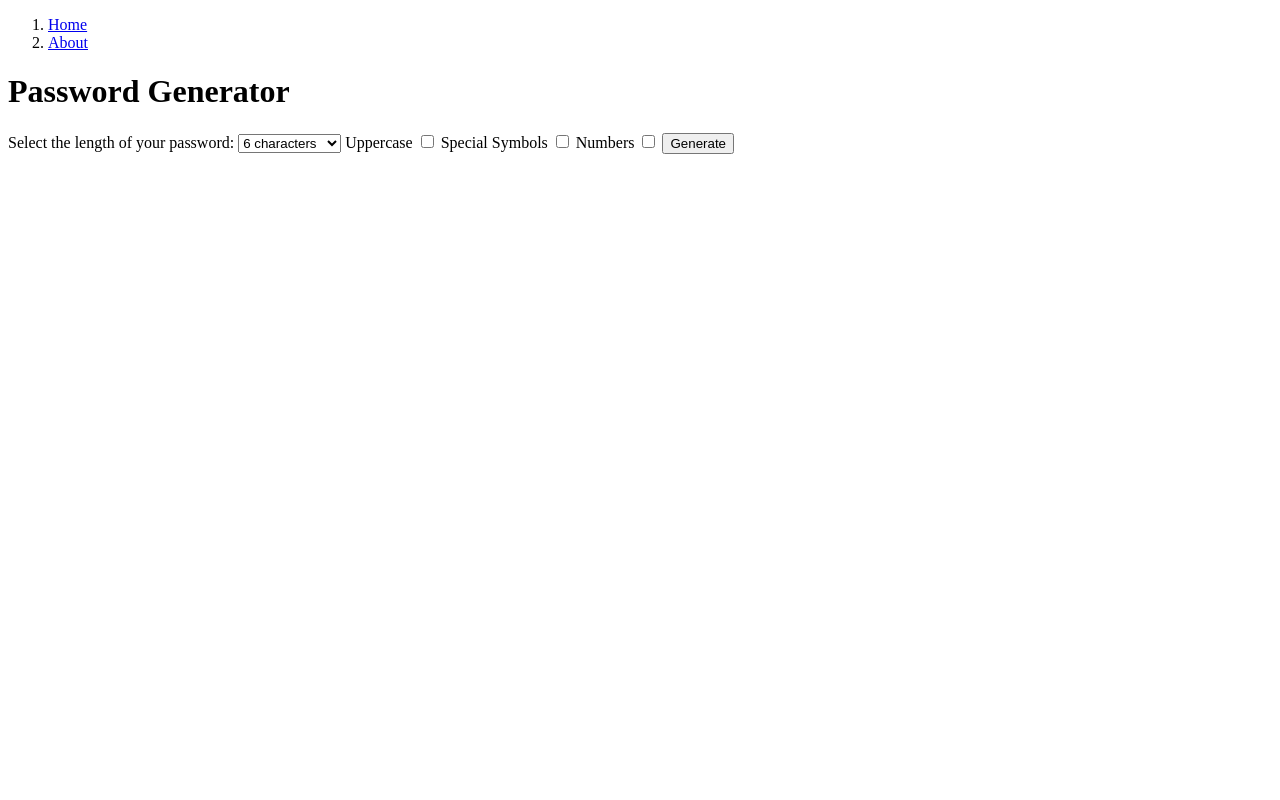
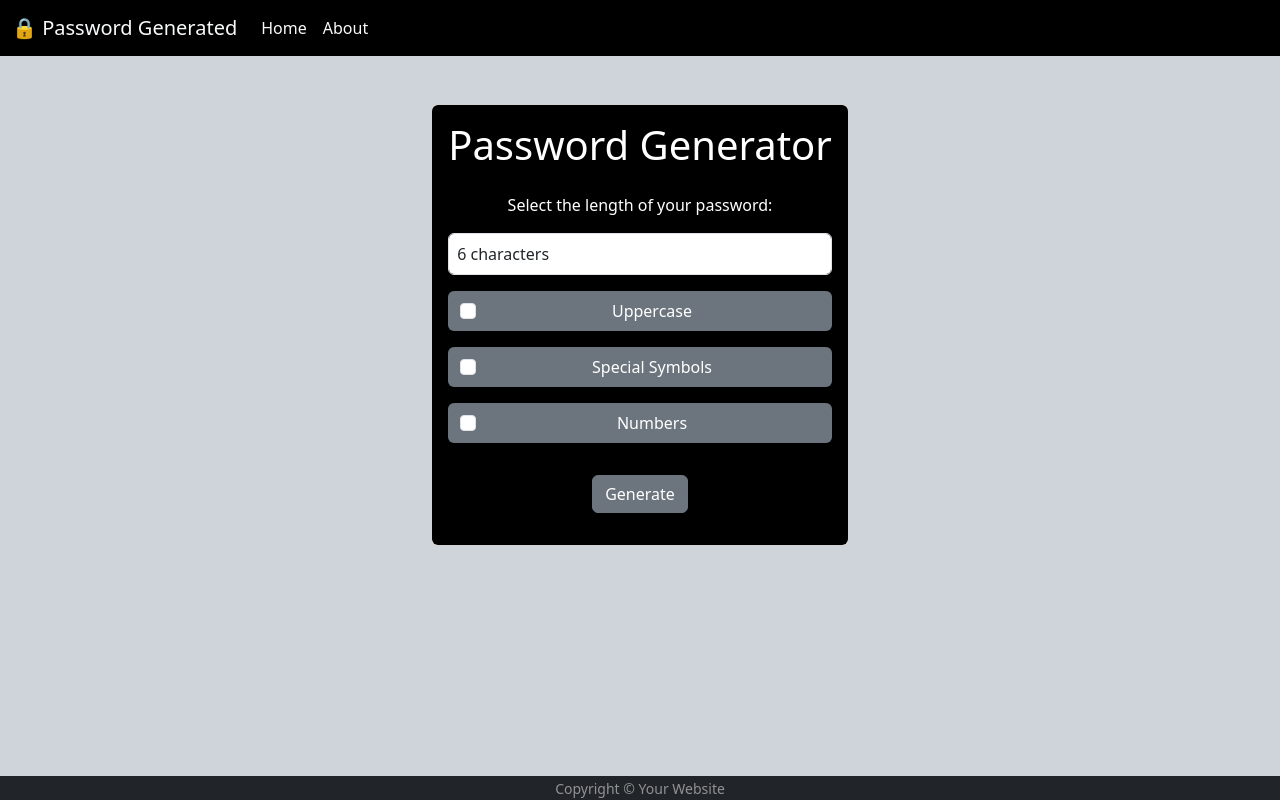
Before and after one commit to lautajam/django_password_generator, a Django app: page / in a window 1280 px wide. Run offline with Django 4.2, Linux system fonts and the light colour scheme.

Commit message:
The password generation screen has been designed

```diff
--- a/django_password_generator/urls.py
+++ b/django_password_generator/urls.py
@@ -22,5 +22,5 @@ urlpatterns = [
     # path('admin/', admin.site.urls),
     path("", views.index, name="index"),
     path("about/", views.about, name="about"),
-    path("password/", views.password, name="password"),
+    path("generate_password/", views.password, name="password"),
 ]
--- a/generator/templates/index.html
+++ b/generator/templates/index.html
@@ -1,10 +1,14 @@
 {% extends 'layouts/base.html' %}
 {% block content %}
-    <h1>Password Generator</h1>
 
-    <form action="password">
-        <label for="length">Select the length of your password:</label>
-        <select name="length" id="length">
+<div class="d-flex justify-content-center align-items-center p-5">
+    <div class="card">
+        <div class="card-body bg-black rounded">
+            <h1 class="card-title text-center text-white">Password Generator</h1>
+            <form class="text-center" action="{% url 'password' %}">
+                <div class="form-group">
+                    <label for="length" class="p-3 text-white">Select the length of your password:</label>
+                    <select class="form-control p-2 rounded" name="length" id="length">
                         <option value="6">6 characters</option>
                         <option value="7">7 characters</option>
                         <option value="8">8 characters</option>
@@ -15,17 +19,33 @@
                         <option value="13">13 characters</option>
                         <option value="14">14 characters</option>
                     </select>
+                </div>
 
-        <label for="uppercase">Uppercase</label>
-        <input type="checkbox" name="uppercase" id="uppercase">
-        <label for="special_symbols">Special Symbols</label>
-        <input type="checkbox" name="special_symbols" id="special_symbols">
-        <label for="numbers">Numbers</label>
-        <input type="checkbox" name="numbers" id="numbers">
+                <div class="form-check my-3 p-2 bg-secondary rounded">
+                    <input class="form-check-input mx-1" type="checkbox" name="uppercase" id="uppercase">
+                    <label class="form-check-label text-white text-start" for="uppercase">Uppercase</label>
+                  </div>
 
-        <button>
-            Generate
-        </button>
+                  <div class="form-check my-3 p-2 bg-secondary rounded">
+                    <input class="form-check-input mx-1" type="checkbox" name="special_symbols" id="special_symbols">
+                    <label class="form-check-label text-white text-start" for="special_symbols">Special Symbols</label>
+                  </div>
 
+                  <div class="form-check my-3 p-2 bg-secondary rounded">
+                    <input class="form-check-input mx-1" type="checkbox" name="numbers" id="numbers">
+                    <label class="form-check-label text-white text-start" for="numbers">Numbers</label>
+                  </div>
+
+
+
+                <button class="btn btn-secondary my-3">Generate</button>
             </form>
+        </div>
+    </div>
+</div>
+
+
+
+
+
 {% endblock %}
--- a/generator/templates/layouts/base.html
+++ b/generator/templates/layouts/base.html
@@ -1,22 +1,50 @@
 <!DOCTYPE html>
 <html lang="en">
+
     <head>
         <meta charset="UTF-8">
         <meta name="viewport" content="width=device-width, initial-scale=1.0">
         <title>Password Generator</title>
+        {# Link CSS Bootstrap #}
+        <link href="https://cdn.jsdelivr.net/npm/bootstrap@5.3.0/dist/css/bootstrap.min.css" rel="stylesheet"
+            integrity="sha384-9ndCyUaIbzAi2FUVXJi0CjmCapSmO7SnpJef0486qhLnuZ2cdeRhO02iuK6FUUVM" crossorigin="anonymous">
     </head>
-<body>
-    <nav>
-        <ol>
-            <li>
-                <a href="{% url 'index' %}">Home</a>
+
+    <body class="bg-dark-subtle">
+        <nav class="navbar navbar-expand-lg bg-black">
+            <div class="container-fluid">
+                <a class="navbar-brand text-light" href="#">
+                    🔒 Password Generated
+                </a>
+                <button class="navbar-toggler" type="button" data-bs-toggle="collapse" data-bs-target="#navbarNav"
+                    aria-controls="navbarNav" aria-expanded="false" aria-label="Toggle navigation">
+                    <span class="navbar-toggler-icon"></span>
+                </button>
+                <div class="collapse navbar-collapse" id="navbarNav">
+                    <ul class="navbar-nav">
+                        <li class="nav-item">
+                            <a class="nav-link text-light" href="{% url 'index' %}">Home</a>
                         </li>
-            <li>
-                <a href="{% url 'about' %}">About</a>
+                        <li class="nav-item">
+                            <a class="nav-link text-light" href="{% url 'about' %}">About</a>
                         </li>
-        </ol>
+                    </ul>
+                </div>
+            </div>
         </nav>
+        <div>
             {% block content %}
             {% endblock %}
+        </div>
+        <footer class="bg-dark text-white-50 fixed-bottom">
+            <div class="container text-center">
+                <small>Copyright © Your Website</small>
+            </div>
+        </footer>
+        {# Script Js Bootstrap #}
+        <script src="https://cdn.jsdelivr.net/npm/bootstrap@5.3.0/dist/js/bootstrap.bundle.min.js"
+            integrity="sha384-geWF76RCwLtnZ8qwWowPQNguL3RmwHVBC9FhGdlKrxdiJJigb/j/68SIy3Te4Bkz"
+            crossorigin="anonymous"></script>
     </body>
+
 </html>
--- a/generator/templates/password.html
+++ b/generator/templates/password.html
@@ -1,5 +1,7 @@
 {% extends 'layouts/base.html' %}
 {% block content %}
-    <h1>Password</h1>
-    <h3>{{ password }}</h3>
+    <div>
+        <h1>Password:</h1>
+        <h3>{{ password }}</h3>
+    </div>
 {% endblock %}
```
Also changed, not shown: generator/static/padlock.jpg (added), 1 other file. Lines whose indentation alone changed are shown as unchanged.
